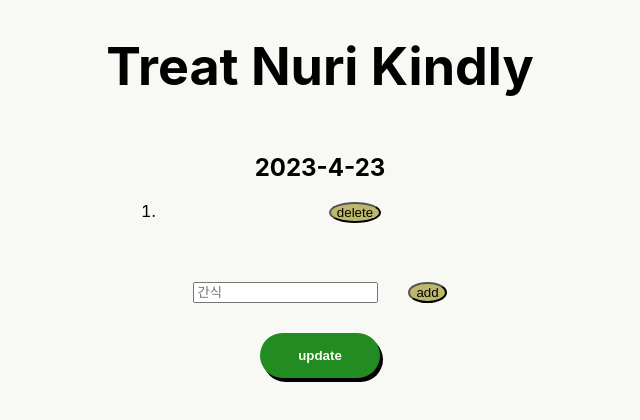
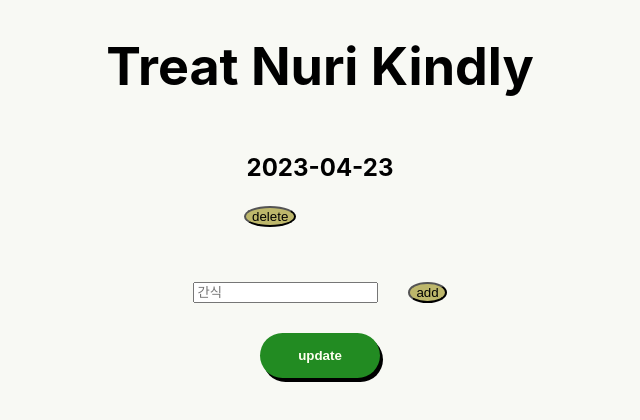
Before and after one commit to Eastynfromeast/treat_nuri_kindly, a React (Create React App) app: page / in a window 1280 px wide. Shown: the top 420 px of the page, without its empty margins (320-960 px from the left). Built offline with nearby package versions, Linux system fonts and the light colour scheme; no server answers; the database is empty.

Commit message:
Add a function to get today's data when it's rendered and changed the formatt of date into 2 digit

```diff
--- a/src/AddDailyTreats.js
+++ b/src/AddDailyTreats.js
@@ -9,21 +9,29 @@ function AddDailyTreats() {
 	const [item, setItem] = useState([{ id: '', title: '', createdAt: 'now' }]);
 	const [inputText, setInputText] = useState('');
 
-	// useEffect(() => {
-	// 	connectTodaysDataListDB();
-	// }, []);
-
+	useEffect(() => {
+		checkAndGetData();
+	});
+	async function checkAndGetData() {
+		const docSnap = await getDoc(docRef);
+		if (docSnap.exists()) {
+			setItem(docSnap.data().treat);
+		} else {
+			// docSnap.data() will be undefined in this case
+			console.log('No such document!');
+		}
+	}
 	const onChange = e => setInputText(e.target.value);
 	const addTreat = () => {
-		let date = new Date();
+		let createdDate = new Date();
 		let createdAt = new Intl.DateTimeFormat('en-US', {
 			year: 'numeric',
-			month: '2-digit',
-			day: '2-digit',
+			month: 'numeric',
+			day: 'numeric',
 			hour: '2-digit',
 			minute: '2-digit',
 			second: '2-digit',
-		}).format(date);
+		}).format(createdDate);
 		const newList = item.concat({
 			id: uuid(),
 			title: inputText,
@@ -51,13 +59,25 @@ function AddDailyTreats() {
 			addTreat();
 		}
 	};
+	function leftPad(value) {
+		if (value >= 10) {
+			return value;
+		}
 
+		return `0${value}`;
+	}
 	const getTodayDate = () => {
 		let now = new Date();
 		let todayYear = now.getFullYear();
-		let todayMonth = now.getMonth() + 1;
-		let todayDate = now.getDate();
+		let todayMonth = leftPad(now.getMonth() + 1);
+		let todayDate = leftPad(now.getDate());
 		return todayYear + '-' + todayMonth + '-' + todayDate;
+		// let nowForTitle = new Intl.DateTimeFormat('ko-KR', {
+		// 	year: 'numeric',
+		// 	month: '2-digit',
+		// 	day: '2-digit',
+		// }).format(now);
+		// return nowForTitle;
 	};
 
 	const today = getTodayDate();
--- a/src/App.css
+++ b/src/App.css
@@ -41,6 +41,14 @@ ul {
 }
 .dailyTreats-data ul > li {
 	height: 30px;
+	display: flex;
+	flex-direction: column;
+	flex-wrap: wrap;
+	align-content: space-between;
+	align-items: flex-start;
+	justify-content: center;
+	width: 70%;
+	margin: 0 auto;
 }
 button {
 	margin-left: 30px;
```
